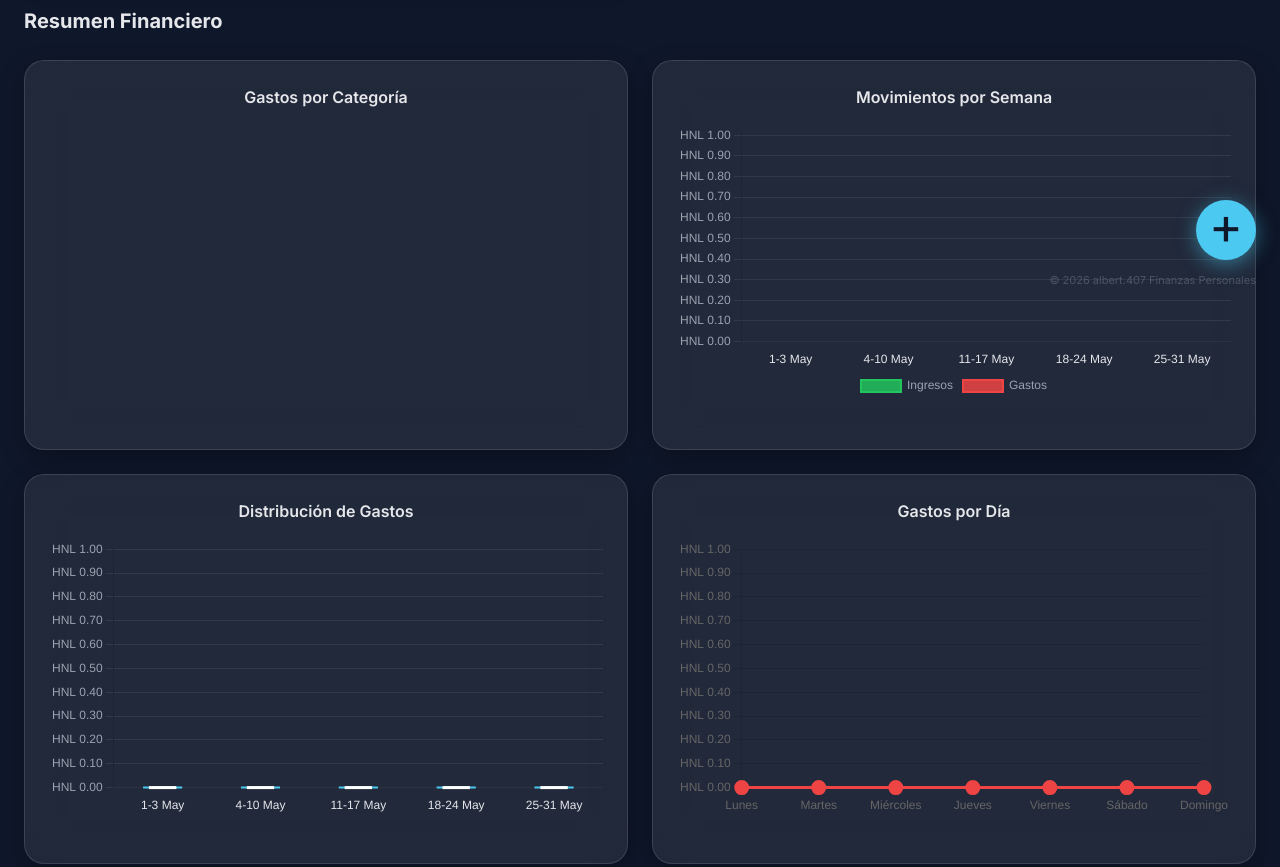
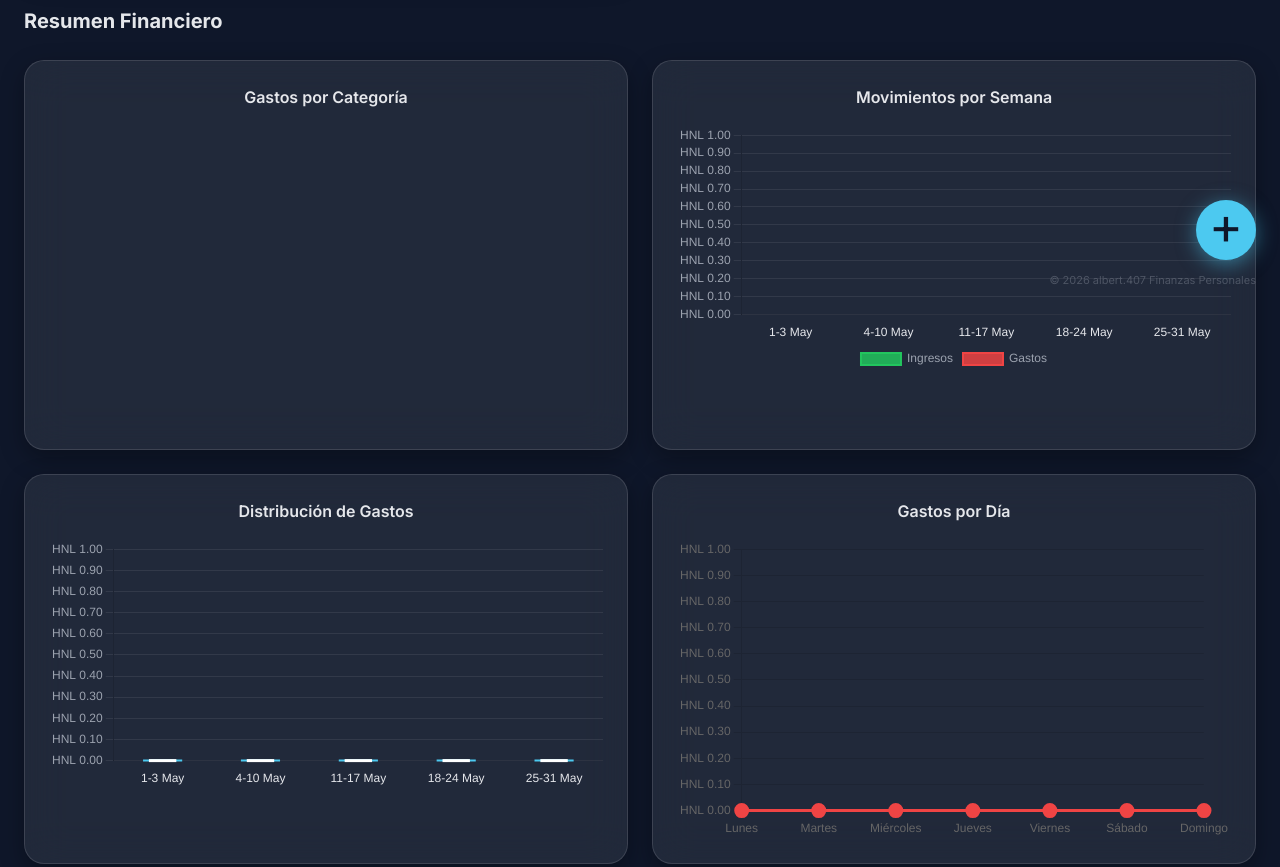
Before and after one commit to Arbert407/mis-finanzas-407, a plain HTML site: page index.html in a window 1280 px wide. Shown: the part 500-1367 px from the top of the page. Drawn offline with nearby package versions, Linux system fonts and the light colour scheme.

Commit message:
feat(spa): improvements

```diff
--- a/css/styles.css
+++ b/css/styles.css
@@ -1026,17 +1026,19 @@
     width: 100%;
     max-width: 300px;
     margin: 0 auto;
+    height: 300px;
 }
 
 .chart-container--bar {
     max-width: 100%;
-    min-height: 200px;
+    min-height: 250px;
+    height: 250px;
 }
 
 .chart-container--wide {
     max-width: 100%;
-    min-height: 300px;
-    height: 300px;
+    min-height: 350px;
+    height: 350px;
 }
 
 .chart-card {
--- a/js/components.js
+++ b/js/components.js
@@ -77,6 +77,7 @@
         },
         options: {
             responsive: true,
+            maintainAspectRatio: false,
             plugins: {
                 legend: { position: 'bottom', labels: { color: '#9CA3AF', padding: 16, usePointStyle: true } },
                 tooltip: {
@@ -162,9 +163,10 @@
                 { label: 'Gastos', data: weekRanges.map(w => gastosPorSemana[w.week]), backgroundColor: 'rgba(239, 68, 68, 0.85)', borderColor: '#EF4444', borderWidth: 2, borderRadius: 8 }
             ]
         },
-        options: {
+options: {
             responsive: true,
-            plugins: { legend: { position: 'bottom', labels: { color: '#9CA3AF' } } },
+            maintainAspectRatio: false,
+            plugins: { legend: { position: 'bottom', labels: { color: '#9CA3AF' } }},
             scales: {
                 y: { beginAtZero: true, grid: { color: 'rgba(255,255,255,0.08)' }, ticks: { color: '#9CA3AF', callback: (v) => formatCurrency(v) } },
                 x: { grid: { display: false }, ticks: { color: '#E5E7EB' } }
@@ -248,6 +250,7 @@
         },
         options: {
             responsive: true,
+            maintainAspectRatio: false,
             plugins: {
                 legend: { display: false },
                 tooltip: {
@@ -367,7 +370,7 @@
     new Chart(canvas, {
         type: 'line',
         data: { labels: weekDays, datasets: [{ data: [gastosPorDia[1], gastosPorDia[2], gastosPorDia[3], gastosPorDia[4], gastosPorDia[5], gastosPorDia[6], gastosPorDia[0]], borderColor: '#EF4444', backgroundColor: 'rgba(239, 68, 68, 0.1)', borderWidth: 3, fill: true, tension: 0.4, pointBackgroundColor: '#EF4444', pointRadius: 6 }] },
-        options: { responsive: true, plugins: { legend: { display: false } }, scales: { y: { beginAtZero: true, ticks: { callback: (v) => formatCurrency(v) } }, x: { grid: { display: false } } } }
+        options: { responsive: true, maintainAspectRatio: false, plugins: { legend: { display: false } }, scales: { y: { beginAtZero: true, ticks: { callback: (v) => formatCurrency(v) } }, x: { grid: { display: false } } } }
     });
 };
 
```
